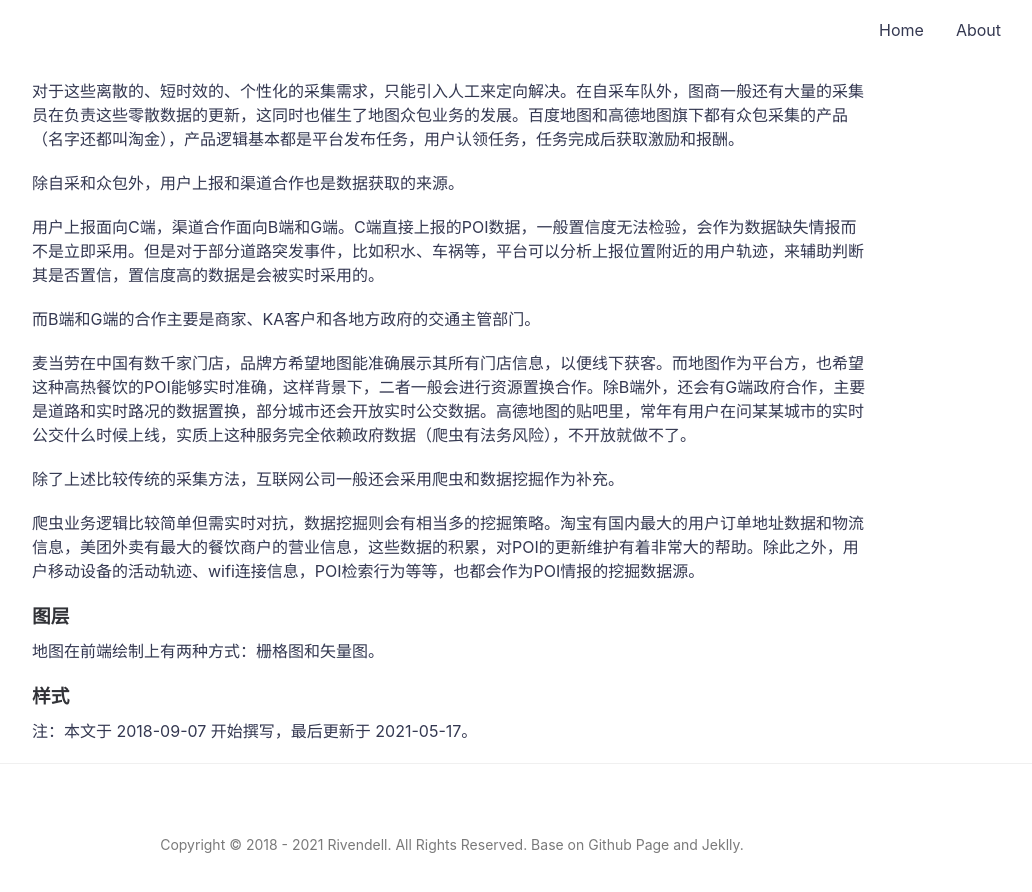
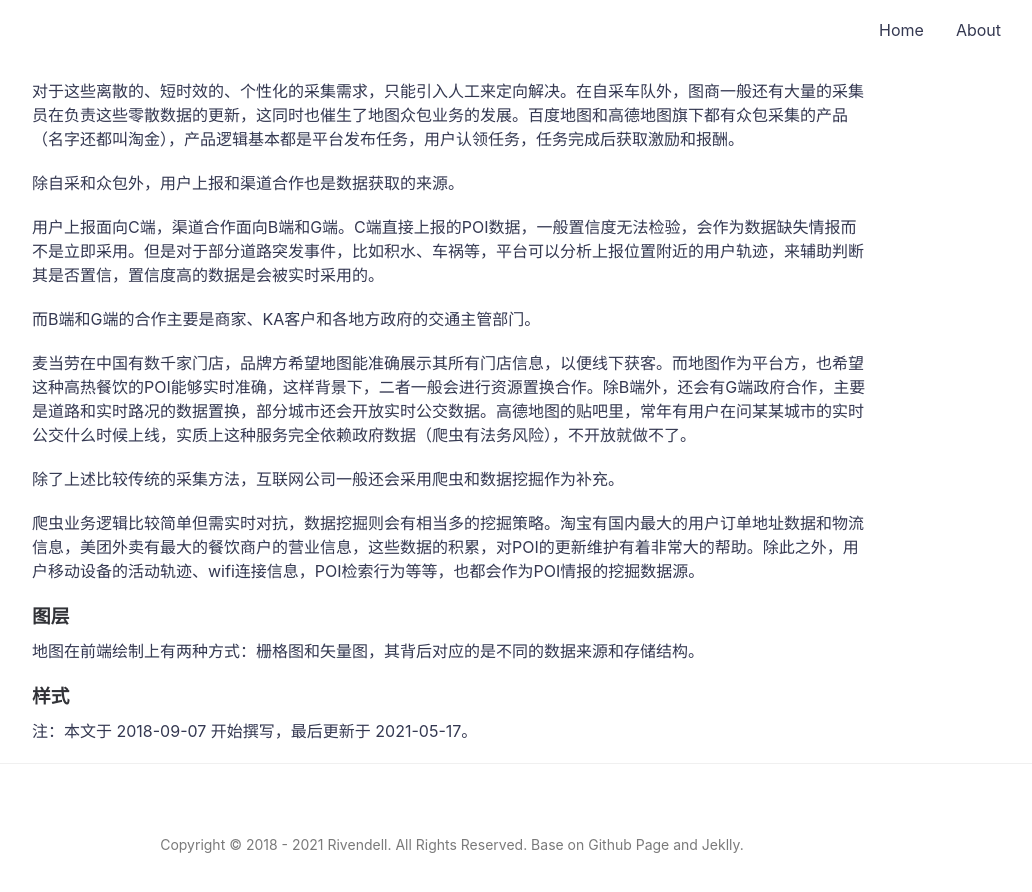
Before and after one commit to icarus507/icarus507.github.io, a Jekyll site: the page built from _posts/2018-09-07-谈谈地图（上）.md, in a window 1280 px wide and 900 px high, scrolled down 1897 px. Shown: the top 892 px of the window, without its empty margins (188-1220 px from the left). Built offline with Jekyll 4.4.1, drawn with Linux system fonts in a browser that asks for light colours.

Commit message:
Update 2018-09-07-谈谈地图（上）.md

```diff
--- a/_posts/2018-09-07-谈谈地图（上）.md
+++ b/_posts/2018-09-07-谈谈地图（上）.md
@@ -59,7 +59,7 @@ featured-img: ruben-santander-69158
 
 ### 图层
 
-地图在前端绘制上有两种方式：栅格图和矢量图。
+地图在前端绘制上有两种方式：栅格图和矢量图，其背后对应的是不同的数据来源和存储结构。
 
 
 
```
